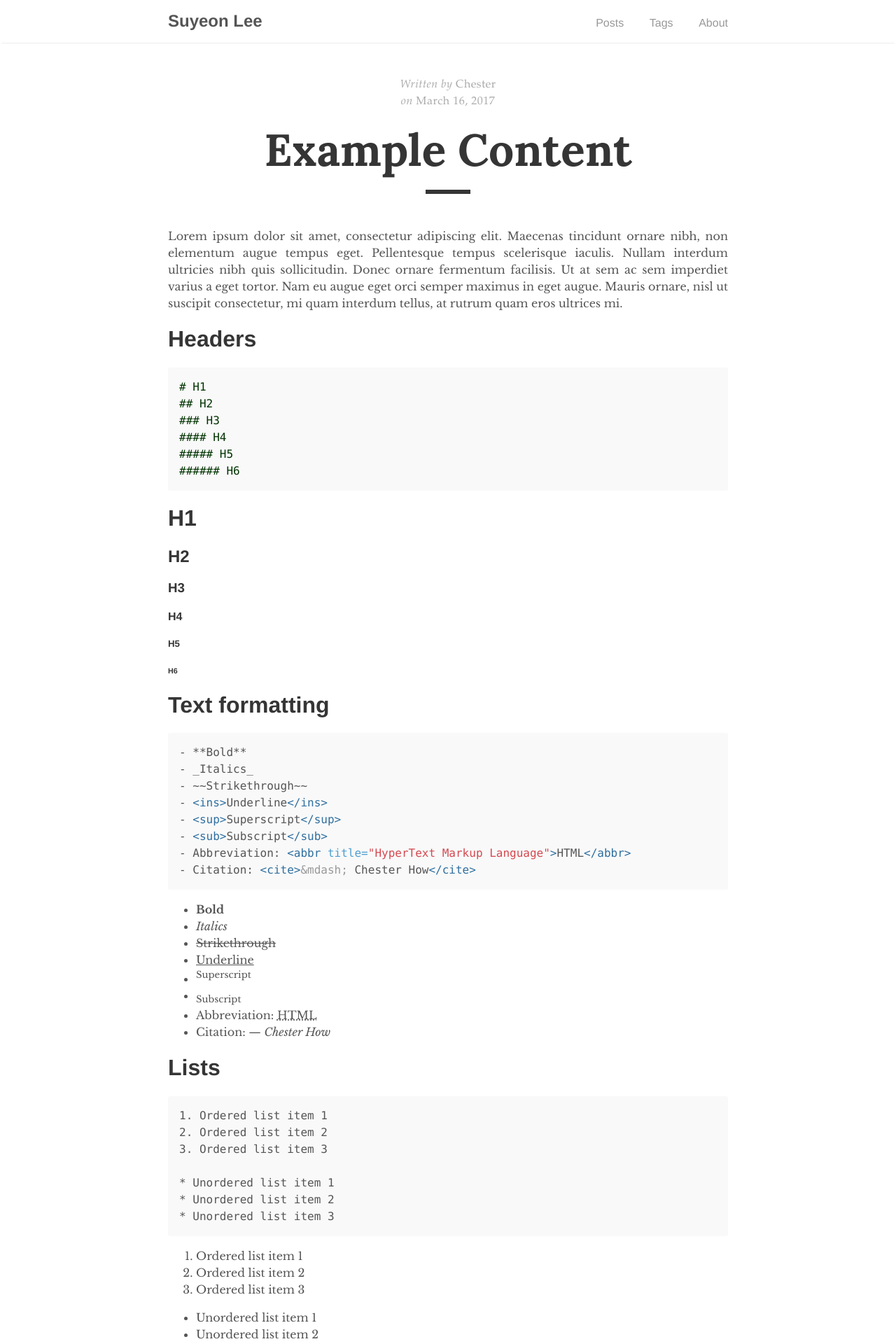
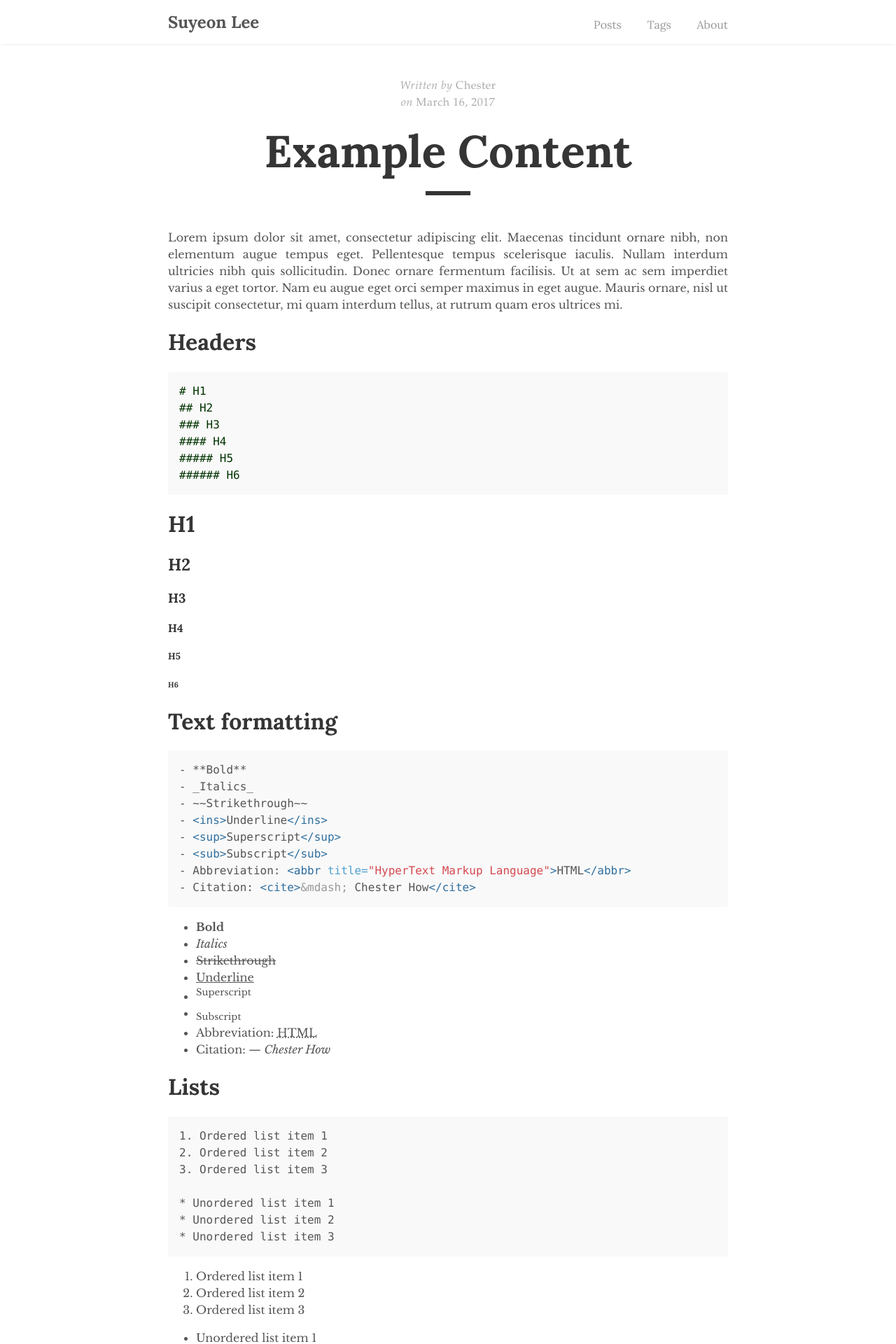
Before and after one commit to suylab/suylab.github.io, a Jekyll site: the page built from _posts/2017-03-16-example-content.md, in a window 1280 px wide. Shown: the top 1920 px of the page at 70% size. Built offline with Jekyll 4.4.1, drawn with Linux system fonts in a browser that asks for light colours.

Commit message:
fix: change basic font

```diff
--- a/_sass/tale/_post.scss
+++ b/_sass/tale/_post.scss
@@ -14,7 +14,7 @@
 
   &-title {
     color: $default-shade;
-    font-family: 'Lora', serif;
+    font-family: $sans-serif;
     font-size: 4rem;
     margin: 1rem 0;
     text-align: center;
--- a/_sass/tale/_variables.scss
+++ b/_sass/tale/_variables.scss
@@ -13,7 +13,7 @@ $code-color: #bf616a !default;
 // Fonts
 $serif-primary: 'Libre Baskerville', 'Times New Roman', Times, serif !default;
 $serif-secondary: Palatino, 'Palatino LT STD', 'Palatino Linotype', 'Book Antiqua', 'Georgia', serif !default;
-$sans-serif: 'Helvetica Neue', 'Segoe UI', Helvetica, Arial, sans-serif !default;
+$sans-serif: 'Lora', 'Georgia', 'Times New Roman', 'serif' !default;
 $monospaced: Menlo, Monaco, monospace !default;
 
 @mixin box-sizing($type: border-box) {
```
